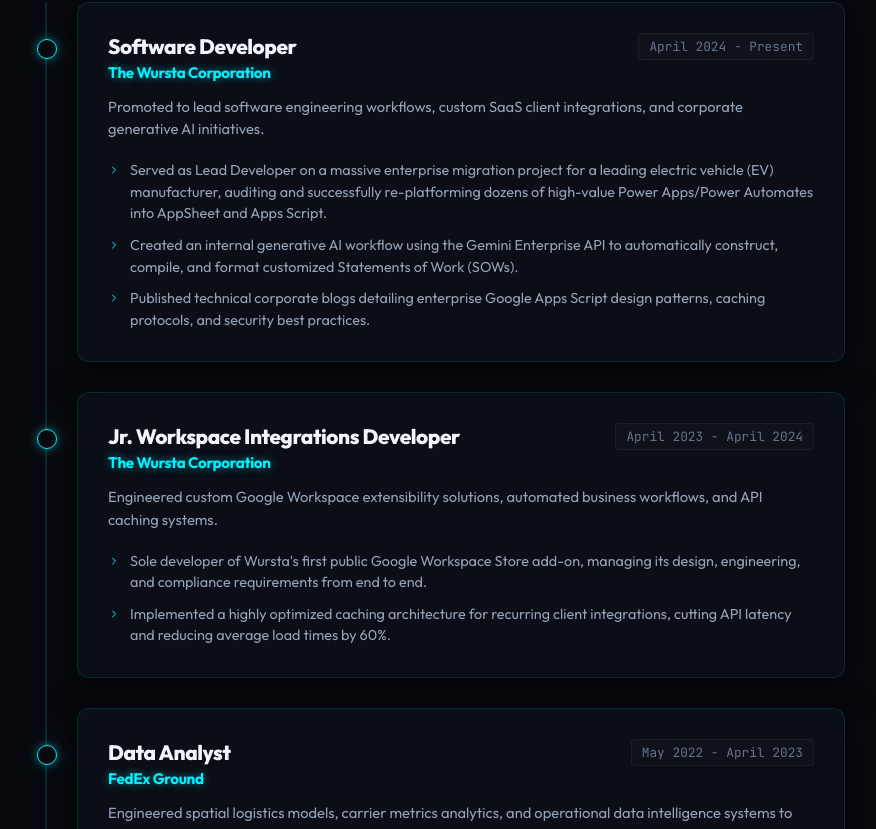
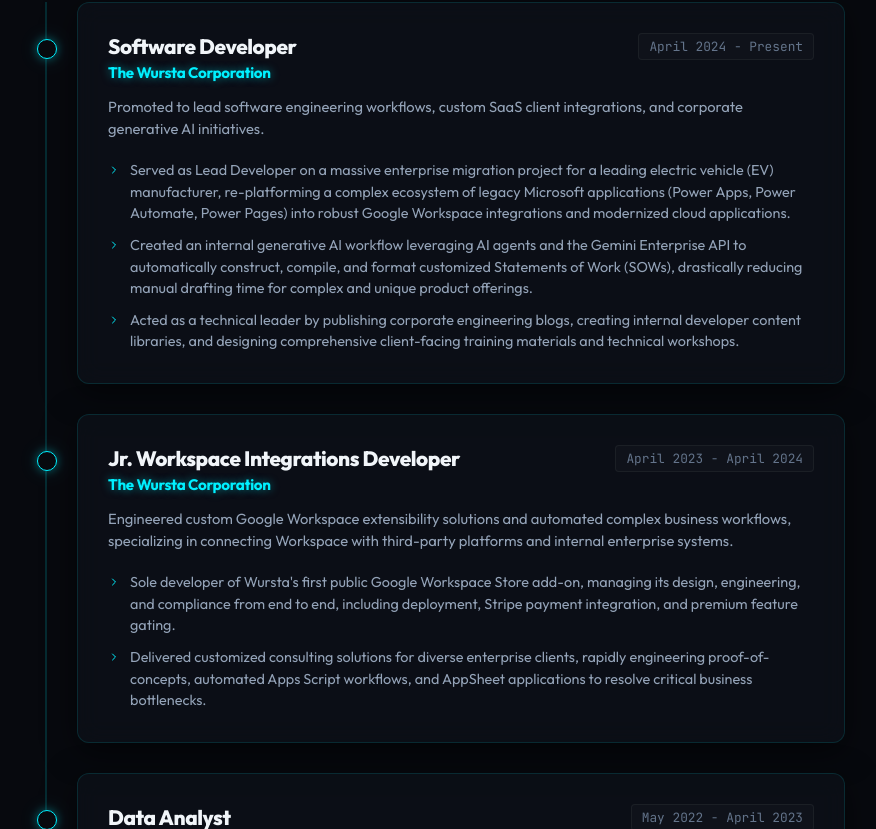
Before and after one commit to asbaxter/portfolio-site, a React (Vite) app: page / in a window 1280 px wide. Shown: the part 3211-4040 px from the top of the page, without its empty margins (195-1071 px from the left). Built offline with nearby package versions, Linux system fonts and the light colour scheme.

Commit message:
chore: remove tracked .firebase cache and update README documentation

```diff
--- a/src/App.jsx
+++ b/src/App.jsx
@@ -182,7 +182,7 @@
       {(!isMobile || (uiMode === 'dashboard' && !isChatActive)) && (
         <footer className="cyber-footer">
           <p className="footer-text">
-            &copy; {new Date().getFullYear()} Andrew Baxter. Loaded under license. Systems running autonomous agent routines.
+            &copy; {new Date().getFullYear()} Andrew Baxter. All rights reserved.
           </p>
         </footer>
       )}
--- a/src/components/Dashboard.jsx
+++ b/src/components/Dashboard.jsx
@@ -425,34 +425,34 @@
         <section id="contact" className="contact-section">
           <div className="section-header">
             <Mail className="neon-text-cyan" />
-            <h2>Secure Message Dispatch</h2>
-            <p>Initialize a secure, encrypted message transfer directly to Andrew's routing inbox.</p>
+            <h2>Contact Me</h2>
+            <p>Send me a message directly.</p>
           </div>
 
           <div className="contact-panel-wrapper glass-panel">
             <form action={`https://formsubmit.co/${portfolioData.personalInfo.email}`} method="POST" className="contact-form">
               <div className="form-input-row">
                 <div className="input-group">
-                  <label htmlFor="name">IDENTIFIER (NAME):</label>
-                  <input type="text" name="name" id="name" autocomplete="name" required placeholder="Guest Identity" className="cyber-input" />
+                  <label htmlFor="name">NAME:</label>
+                  <input type="text" name="name" id="name" autocomplete="name" required placeholder="Your Name" className="cyber-input" />
                 </div>
                 <div className="input-group">
-                  <label htmlFor="email">DISPATCH ADDR (EMAIL):</label>
-                  <input type="email" name="email" id="email" autocomplete="email" required placeholder="guest@domain.com" className="cyber-input" />
+                  <label htmlFor="email">EMAIL:</label>
+                  <input type="email" name="email" id="email" autocomplete="email" required placeholder="your@email.com" className="cyber-input" />
                 </div>
               </div>
 
               <div className="input-group">
-                <label htmlFor="message">MESSAGE ENVELOPE:</label>
-                <textarea name="message" id="message" autocomplete="off" rows="5" required placeholder="Enter dispatch logs here..." className="cyber-input"></textarea>
+                <label htmlFor="message">MESSAGE:</label>
+                <textarea name="message" id="message" autocomplete="off" rows="5" required placeholder="Enter your message here..." className="cyber-input"></textarea>
               </div>
 
               {/* Formsubmit parameters */}
               <input type="hidden" name="_captcha" value="false" />
-              <input type="hidden" name="_subject" value="New Portfolio Dispatch Logs" />
+              <input type="hidden" name="_subject" value="New Portfolio Contact Message" />
 
               <button type="submit" id="contact-form-submit" className="btn-cyber btn-submit">
-                Transmit Payload <Send size={16} />
+                Send Message <Send size={16} />
               </button>
             </form>
           </div>
--- a/src/data/portfolioData.js
+++ b/src/data/portfolioData.js
@@ -197,19 +197,19 @@
       period: "April 2024 - Present",
       description: "Promoted to lead software engineering workflows, custom SaaS client integrations, and corporate generative AI initiatives.",
       bullets: [
-        "Served as Lead Developer on a massive enterprise migration project for a leading electric vehicle (EV) manufacturer, auditing and successfully re-platforming dozens of high-value Power Apps/Power Automates into AppSheet and Apps Script.",
-        "Created an internal generative AI workflow using the Gemini Enterprise API to automatically construct, compile, and format customized Statements of Work (SOWs).",
-        "Published technical corporate blogs detailing enterprise Google Apps Script design patterns, caching protocols, and security best practices."
+        "Served as Lead Developer on a massive enterprise migration project for a leading electric vehicle (EV) manufacturer, re-platforming a complex ecosystem of legacy Microsoft applications (Power Apps, Power Automate, Power Pages) into robust Google Workspace integrations and modernized cloud applications.",
+        "Created an internal generative AI workflow leveraging AI agents and the Gemini Enterprise API to automatically construct, compile, and format customized Statements of Work (SOWs), drastically reducing manual drafting time for complex and unique product offerings.",
+        "Acted as a technical leader by publishing corporate engineering blogs, creating internal developer content libraries, and designing comprehensive client-facing training materials and technical workshops."
       ]
     },
     {
       role: "Jr. Workspace Integrations Developer",
       company: "The Wursta Corporation",
       period: "April 2023 - April 2024",
-      description: "Engineered custom Google Workspace extensibility solutions, automated business workflows, and API caching systems.",
+      description: "Engineered custom Google Workspace extensibility solutions and automated complex business workflows, specializing in connecting Workspace with third-party platforms and internal enterprise systems.",
       bullets: [
-        "Sole developer of Wursta's first public Google Workspace Store add-on, managing its design, engineering, and compliance requirements from end to end.",
-        "Implemented a highly optimized caching architecture for recurring client integrations, cutting API latency and reducing average load times by 60%."
+        "Sole developer of Wursta's first public Google Workspace Store add-on, managing its design, engineering, and compliance from end to end, including deployment, Stripe payment integration, and premium feature gating.",
+        "Delivered customized consulting solutions for diverse enterprise clients, rapidly engineering proof-of-concepts, automated Apps Script workflows, and AppSheet applications to resolve critical business bottlenecks."
       ]
     },
     {
```
Also changed, not shown: 2 other files (tests, documents, lock files or other folders).
